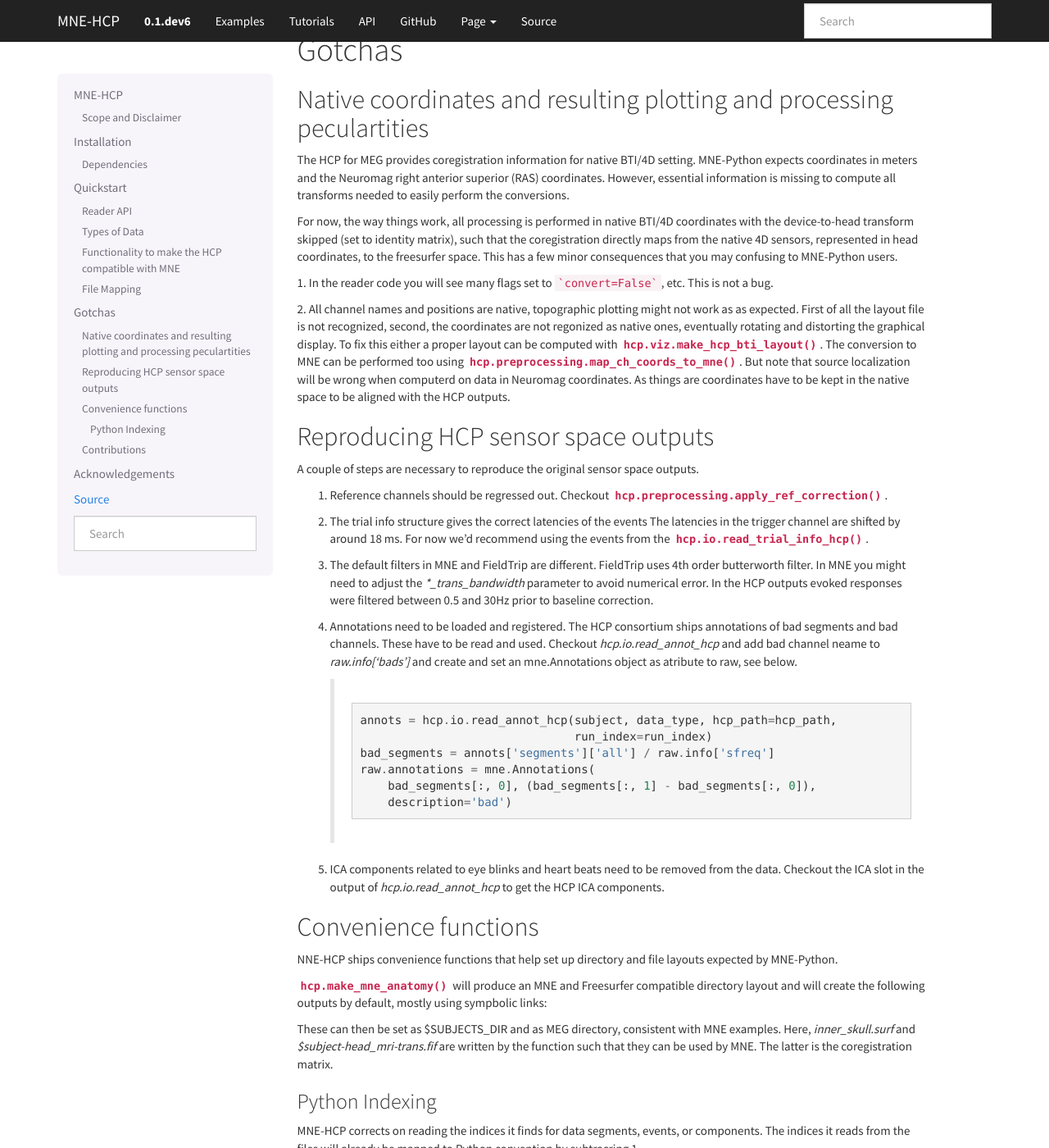
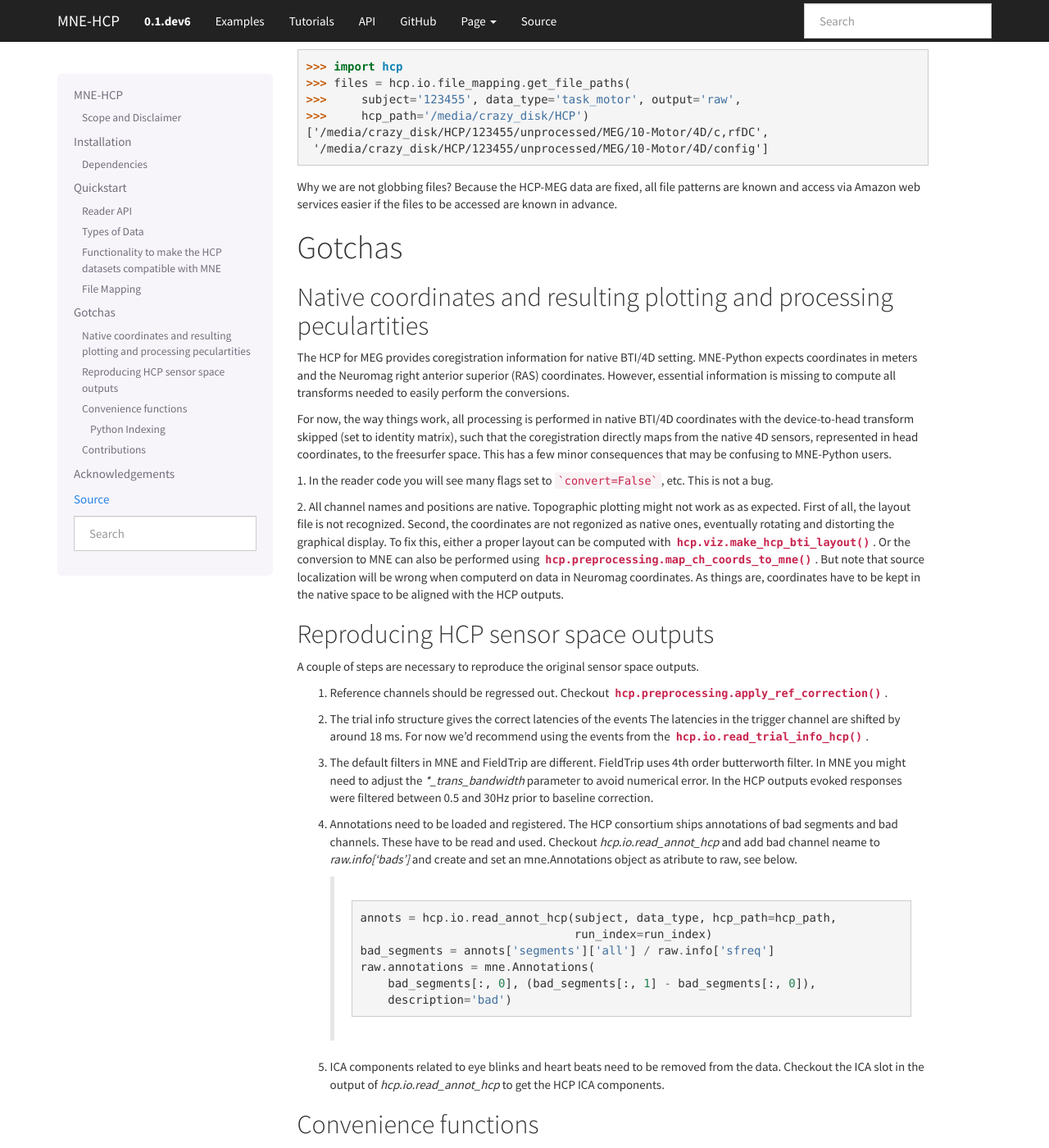
Before and after one commit to mne-tools/mne-hcp, a Sphinx documentation site: the page built from doc/index.rst, in a window 1280 px wide and 1400 px high, scrolled down 2971 px. Shown: the whole window at 82% size. Built offline with Sphinx 7.4.7, drawn with Linux system fonts in a browser that asks for light colours; some of the changed text lies outside the part shown.

Commit message:
Update index.rst

````diff
--- a/doc/index.rst
+++ b/doc/index.rst
@@ -128,13 +129,13 @@
 | 'noise_empty_room'    | raw, info                           | 'Rnoise'       |
 +-----------------------+-------------------------------------+----------------+
 
-Functionality to make the HCP compatible with MNE
--------------------------------------------------
+Functionality to make the HCP datasets compatible with MNE
+----------------------------------------------------------
 
-MNE HCP comes with convenience functions such as `hcp.make_mne_anatomy`. This one willcreate an
-MNE friendly anatomy directories and extractes the head model and
-coregistration MEG to MRI coregistration. Yes it maps to MRI, not to the
-helmet -- a peculiarity of the HCP data.
+MNE HCP comes with convenience functions such as `hcp.make_mne_anatomy`. This one will create an
+MNE friendly anatomy directories and extracts the head model and
+coregistration MEG to MRI coregistration. (Yes, it maps to MRI, not to the
+helmet -- a peculiarity of the HCP data.)
 It can be used as follows:
 
 .. code-block:: python
@@ -142,7 +143,7 @@
    >>> import os.path as op
    >>> import hcp
    >>> storage_dir = op.expanduser('~/data/MNE-HCP')
-   >>>  hcp.make_mne_anatomy(
+   >>> hcp.make_mne_anatomy(
    >>>      '100307', anatomy_path=storage_dir + '/subjects',
    >>>      hcp_path=storage_dir + '/HCP',
    >>>      recordings_path=storage_dir + '/hcp-meg')
@@ -193,27 +194,26 @@
 coordinates with the device-to-head transform skipped (set to identity matrix),
 such that the coregistration directly maps from the native 4D sensors,
 represented in head coordinates, to the freesurfer space. This has a few minor
-consequences that you may confusing to MNE-Python users.
+consequences that may be confusing to MNE-Python users.
 
 1. In the reader code you will see many flags set to ```convert=False```, etc.
 This is not a bug.
 
-2. All channel names and positions are native, topographic plotting might not
-work as as expected. First of all the layout file is not recognized, second,
+2. All channel names and positions are native. Topographic plotting might not
+work as as expected. First of all, the layout file is not recognized. Second,
 the coordinates are not regonized as native ones, eventually rotating and
-distorting the graphical display. To fix this either a proper layout can be
+distorting the graphical display. To fix this, either a proper layout can be
 computed with :func:`hcp.viz.make_hcp_bti_layout`.
-The conversion to MNE can be
-performed too using :func:`hcp.preprocessing.map_ch_coords_to_mne`.
+Or the conversion to MNE can also be
+performed using :func:`hcp.preprocessing.map_ch_coords_to_mne`.
 But note that source localization will be wrong when computerd on data in
-Neuromag coordinates. As things are coordinates have to be kept in the native
+Neuromag coordinates. As things are, coordinates have to be kept in the native
 space to be aligned with the HCP outputs.
 
 Reproducing HCP sensor space outputs
 ------------------------------------
 
-A couple of steps are necessary to reproduce
-the original sensor space outputs.
+A couple of steps are necessary to reproduce the original sensor space outputs.
 
 1. Reference channels should be regressed out. Checkout :func:`hcp.preprocessing.apply_ref_correction`.
 
````
Also changed, not shown: other parts of doc/index.rst (+14 -13 lines).
